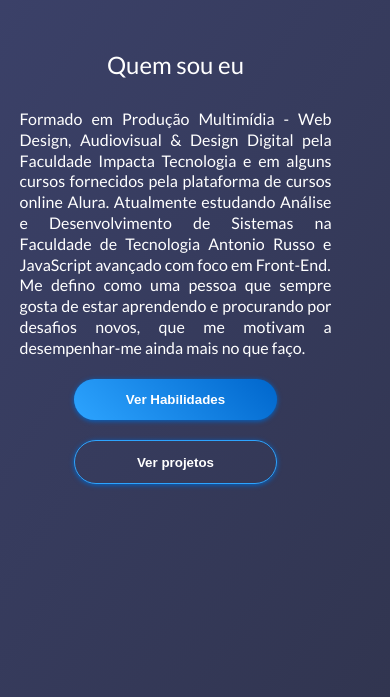
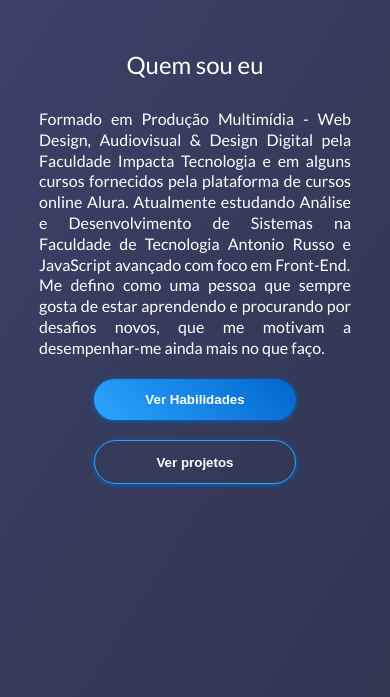
Before and after one commit to raulpesilva/RaulPeSilva, a plain HTML site: page index.html in a window 390 px wide. Shown: the part 147-844 px from the top of the page. Drawn offline with Linux system fonts and the light colour scheme.

Commit message:
ajust home center

```diff
--- a/css/base.css
+++ b/css/base.css
@@ -184,9 +184,14 @@ body{
     .conteudo{
         margin-left: 0;
         justify-content: center;
+
         display: flex;
         flex-direction: column;
         width: 90%;
+    }
+    .conteudo-home{
+        align-items: center;
+
     }
     .corpo{
         /* flex-direction: column; */
@@ -207,6 +212,7 @@ body{
         width: 80vw;
         height: min-content;
         align-items: center;
+
 
     }
     .conteudo-apresentacao{
--- a/index.html
+++ b/index.html
@@ -38,7 +38,7 @@
                     <li class="menu-social-item "><a href="https://www.behance.net/raulpesilva" class="link-menu-social"><img src="img/behance.svg  " alt="logo behance" class="menu-social-img"></a></li>
                 </ul>
         </header>
-        <div class="conteudo">
+        <div class="conteudo conteudo-home">
             <div class="wrap-titulo">
                 <i class="logo"></i>
                 <h1 class="titulo-home">Raul Pereira da Silva</h1>
```
